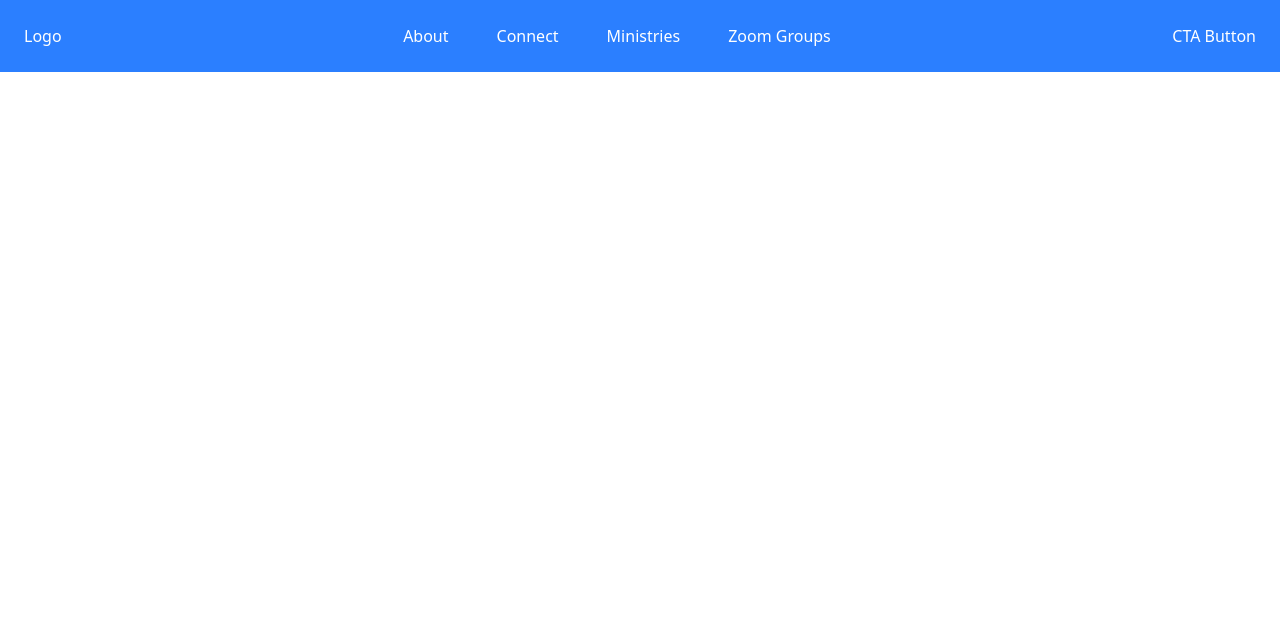
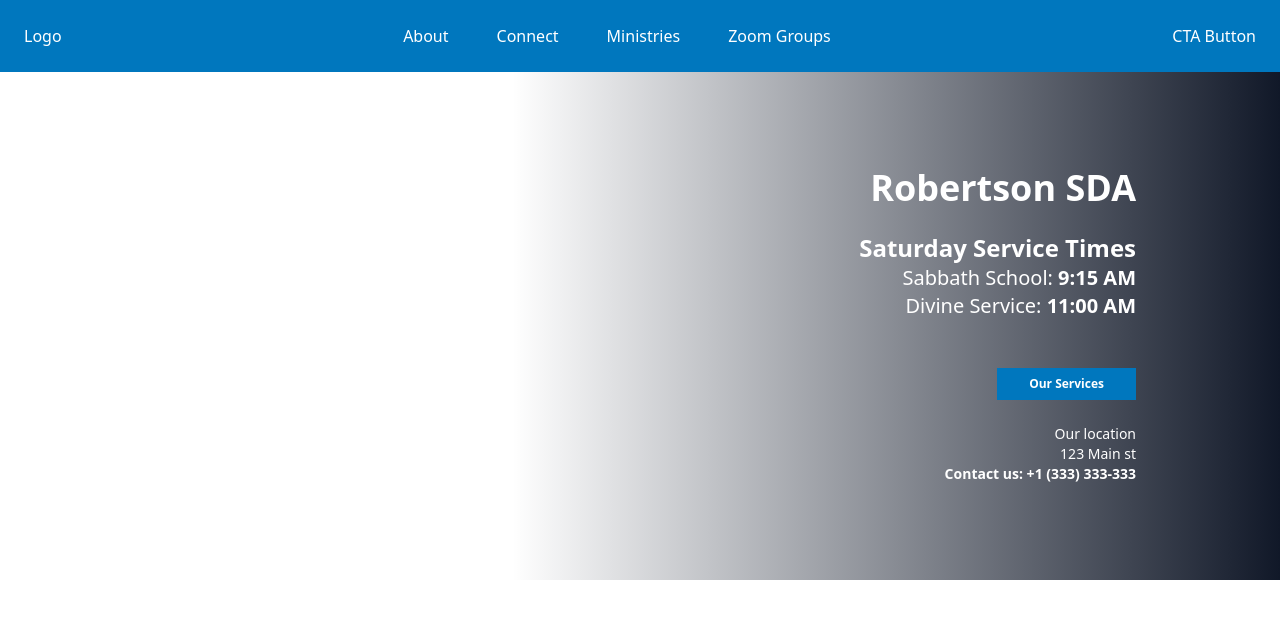
Before and after one commit to Bonzaii1/RobertsonSDA, a React (Vite) app: page / in a window 1280 px wide. Shown: the top 618 px of the page. Built offline with nearby package versions, Linux system fonts and the light colour scheme.

Commit message:
Added primary color to theme, finished first img bg section

```diff
--- a/src/pages/Home.jsx
+++ b/src/pages/Home.jsx
@@ -7,8 +7,25 @@ export const Home = () => {
         <>
             <div className='w-full h-full'>
                 <Navbar />
-                <div className='flex justify-center text-white w-full h-225 bg-[url("../../public/church_background.jpg")] bg-cover bg-top-left bg-fixed'>
-                    Content
+                <div className='flex justify-end text-white w-full bg-[url("../../public/church_background.jpg")] bg-cover bg-top-left bg-fixed relative'>
+                    <div className='absolute inset-0 bg-linear-to-r from-transparent from-40% to-gray-900' />
+                    <div className='relative z-10 mx-24 my-12 p-12 text-right'>
+                        <h1 className='font-bold text-4xl'>Robertson SDA</h1>
+                        <br />
+                        <h3 className='font-bold text-2xl'>Saturday Service Times</h3>
+                        <h3 className='text-xl'>Sabbath School: <span className='font-bold'>9:15 AM</span></h3>
+                        <h3 className='text-xl'>Divine Service: <span className='font-bold'>11:00 AM</span></h3>
+                        <br /><br />
+
+                        <button className=' text-xs font-semibold bg-primary p-2 px-8'>Our Services</button>
+                        <br />
+                        <br />
+                        <div className='text-sm space-y-1'>
+                            Our location <br /> 123 Main st <br /> <span className='font-bold'>Contact us: +1 (333) 333-333</span>
+                        </div>
+                    </div>
+
+
                 </div>
 
 
--- a/src/pages/Navbar.jsx
+++ b/src/pages/Navbar.jsx
@@ -14,7 +14,7 @@ export const Navbar = () => {
 
 
     return (
-        <div className='w-full flex justify-between bg-blue-500 text-white sticky top-0'>
+        <div className='w-full flex justify-between bg-primary text-white sticky top-0'>
             <div className='p-6'>Logo</div>
             <div className='flex'>
                 {
--- a/src/style.css
+++ b/src/style.css
@@ -2,6 +2,10 @@
 
 
 @theme {
+
+
+    --color-primary: #0077be;
+
     --animate-fadeIn: fadeIn 0.3s ease-out;
 
     @keyframes fadeIn {
```
